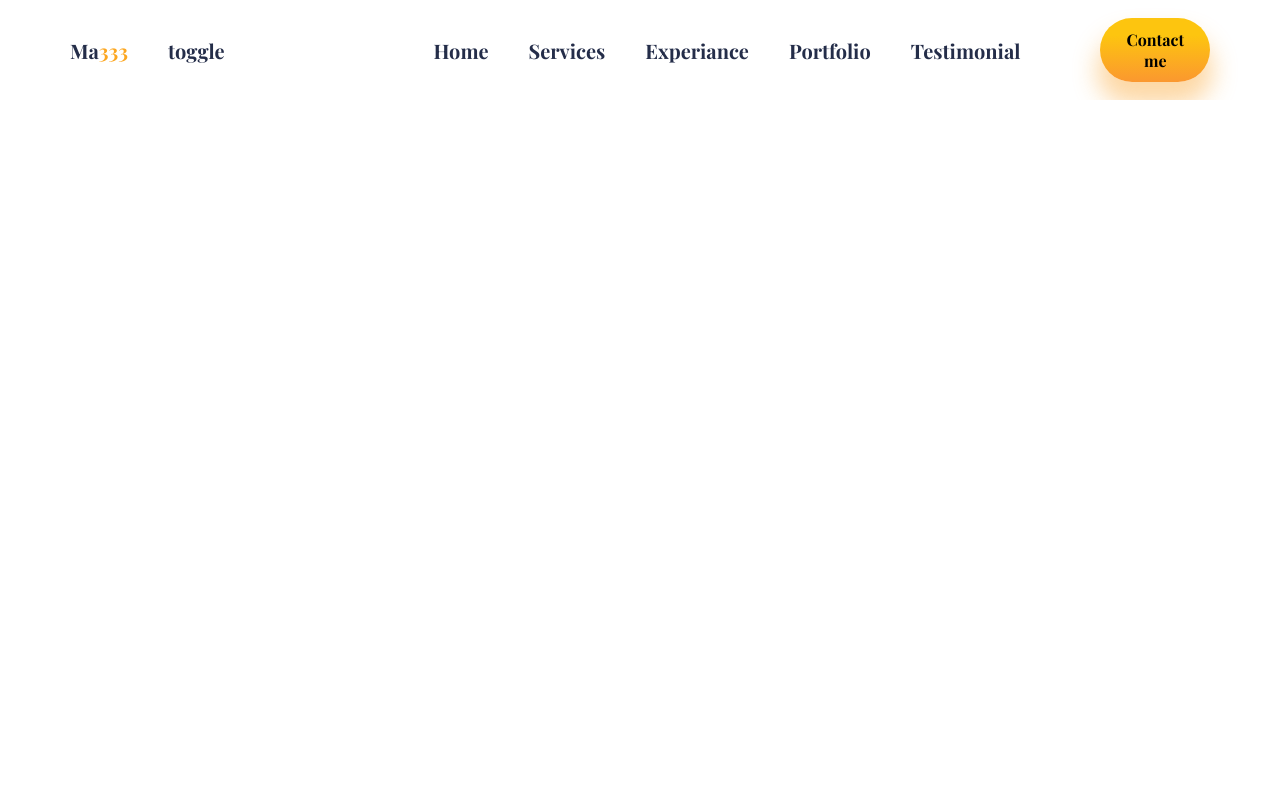
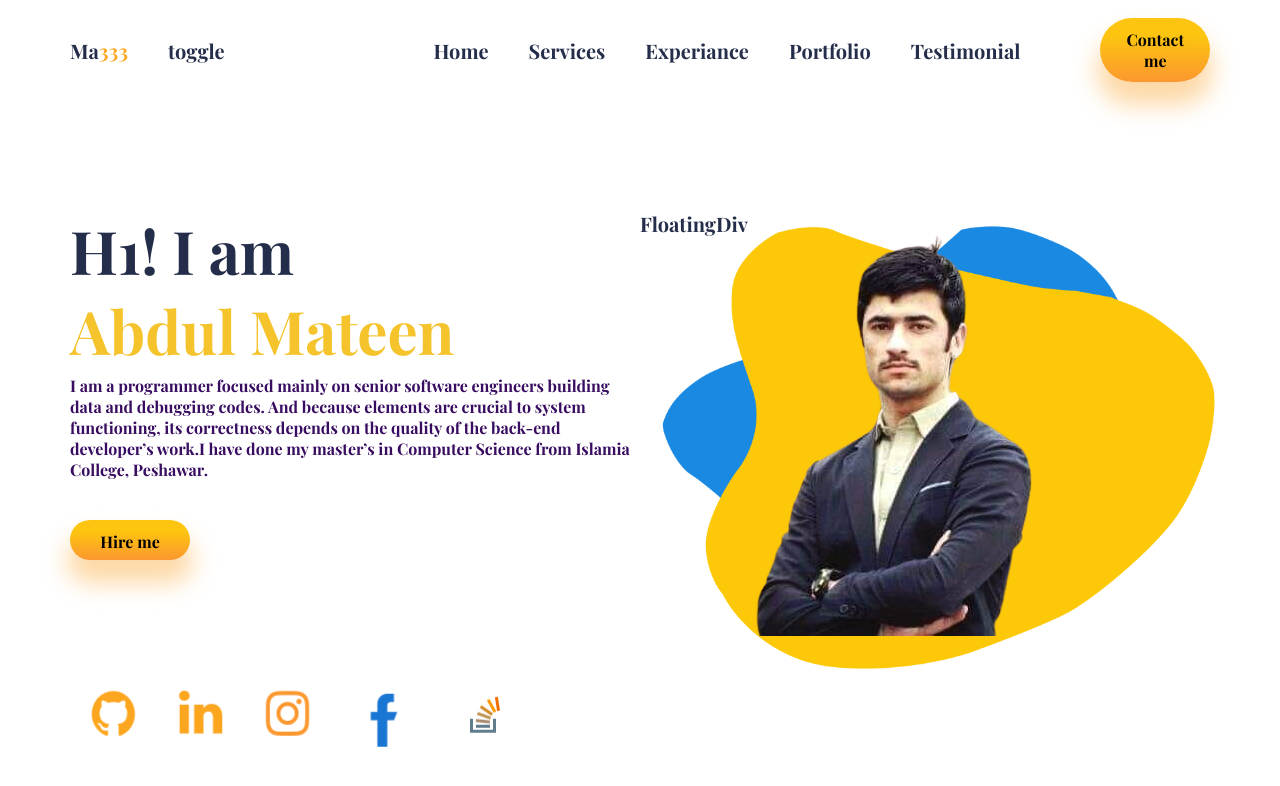
Before and after one commit to Abdulmateenchitrali/my-portfolio, a React (Create React App) app: page / in a window 1280 px wide. Shown: the top 786 px of the page. Built offline with nearby package versions, Linux system fonts and the light colour scheme.

Commit message:
Intro section added

```diff
--- a/src/App.css
+++ b/src/App.css
@@ -2,6 +2,7 @@
   --yellow: #F5C32C;
   --orange: #FCA61F;
   --black: #242D49;
+  --blue: #380c60;
   --gray: #788097;
   --blueCard: #DDF8FE;
   --purple: rgb(238 210 255);
--- a/src/App.js
+++ b/src/App.js
@@ -1,10 +1,12 @@
 import Navbar from "./components/Navbar/Navbar";
 import './App.css'
+import Intro from "./components/Intro/Intro";
 
 function App() {
   return (
     <div className="App">
       <Navbar/>
+      <Intro/>
     </div>
   );
 }
--- /dev/null
+++ b/src/components/FloatingDiv/FloatingDiv.jsx
@@ -0,0 +1,9 @@
+import React from 'react'
+
+const FloatingDiv = () => {
+  return (
+    <div>FloatingDiv</div>
+  )
+}
+
+export default FloatingDiv
--- /dev/null
+++ b/src/components/Intro/Intro.css
@@ -0,0 +1,75 @@
+.intro {
+    display: flex;
+    height: 80vh;
+    margin-top: 6rem;
+}
+
+.i-left {
+    display: flex;
+    position: relative;
+    flex: 1;
+    flex-direction: column;
+    gap: 2rem;
+}
+
+.i-name {
+    display: flex;
+    flex-direction: column;
+}
+
+.i-name> :nth-child(1) {
+    color: var(--black);
+    font-weight: bold;
+    font-size: 3rem;
+}
+
+.i-name> :nth-child(2) {
+    color: var(--yellow);
+    font-weight: bold;
+    font-size: 3rem;
+}
+
+.i-name> :nth-child(3) {
+    color: var(--blue);
+    font-weight: 100;
+    font-size: 0.8rem;
+    margin-top: 5px;
+}
+.i-button{
+    width: 6rem;
+    height: 2rem;
+}
+.i-icons{
+    display: flex;
+    margin-top: 3rem;
+    gap: 0rem;
+}
+.i-icons > *{
+    transform: scale(0.5);
+}
+.i-icons > * :hover{
+   cursor: pointer;
+}
+.i-right {
+    flex: 1;
+    position: relative;
+
+}
+.i-right>*{
+    position: absolute;
+    z-index: 1;
+}
+.i-right>:nth-child(1){
+    transform: scale(0.69);
+    left: -15%;
+    top: -9%;
+}
+.i-right>:nth-child(2){
+    top: -4.6rem;
+    transform: scale(0.67);
+    left: -3rem;
+}
+.i-right>:nth-child(3){
+    transform: scale(1);
+    left: 11%;
+}
--- /dev/null
+++ b/src/components/Intro/Intro.jsx
@@ -0,0 +1,57 @@
+import React from 'react'
+import './Intro.css'
+import Github from '../../img/github.png'
+import LinkedIn from '../../img/linkedin.png'
+import Instagram from '../../img/instagram.png'
+import Facebook from '../../img/facebook.png'
+import Stackoverflow from '../../img/stackoverflow.png'
+import Vector1 from '../../img/Vector1.png'
+import Vector2 from '../../img/Vector2.png'
+import Boy from '../../img/boy.png'
+import Thumbup from '../../img/thumbup.png'
+import Crown from '../../img/crown.png'
+import Glassimojii from '../../img/glassesimoji.png'
+import FloatingDiv from '../FloatingDiv/FloatingDiv'
+const Intro = () => {
+    return (
+        <div className="intro">
+            <div className="i-left">
+                <div className="i-name">
+                    <span>H1! I am</span>
+                    <span>Abdul Mateen</span>
+                    <span>
+                        I am a programmer focused mainly on senior software engineers building data and debugging codes. And because elements are crucial to system functioning, its correctness depends on the quality of the back-end developer’s work.I have done my master’s in Computer Science from Islamia College, Peshawar.
+                    </span>
+                </div>
+                <button className="button i-button">Hire me</button>
+                <div className="i-icons">
+                    <a>
+                        <img src={Github} alt="Github" />
+                    </a>
+                    <a href="">
+                        <img src={LinkedIn} alt="LinkedIn" />
+                    </a>
+                    <a href="">
+                        <img src={Instagram} alt="Instagram" />
+                    </a>
+                    <a href="">
+                        <img src={Facebook} alt="Fac3ebook" />
+                    </a>
+                    <a href="">
+                        <img src={Stackoverflow} alt="StackOverflow" />
+                    </a>
+                </div>
+            </div>
+            <div className="i-right">
+                <img src={Vector1} alt="Vector1" />
+                <img src={Vector2} alt="Vector2" />
+                <img src={Boy} alt="Mateen.png" />
+                <div>
+                    <FloatingDiv />
+                </div>
+            </div>
+        </div>
+    )
+}
+
+export default Intro
```
Also changed, not shown: src/img/boy.png, src/img/stackoverflow.png (added).
